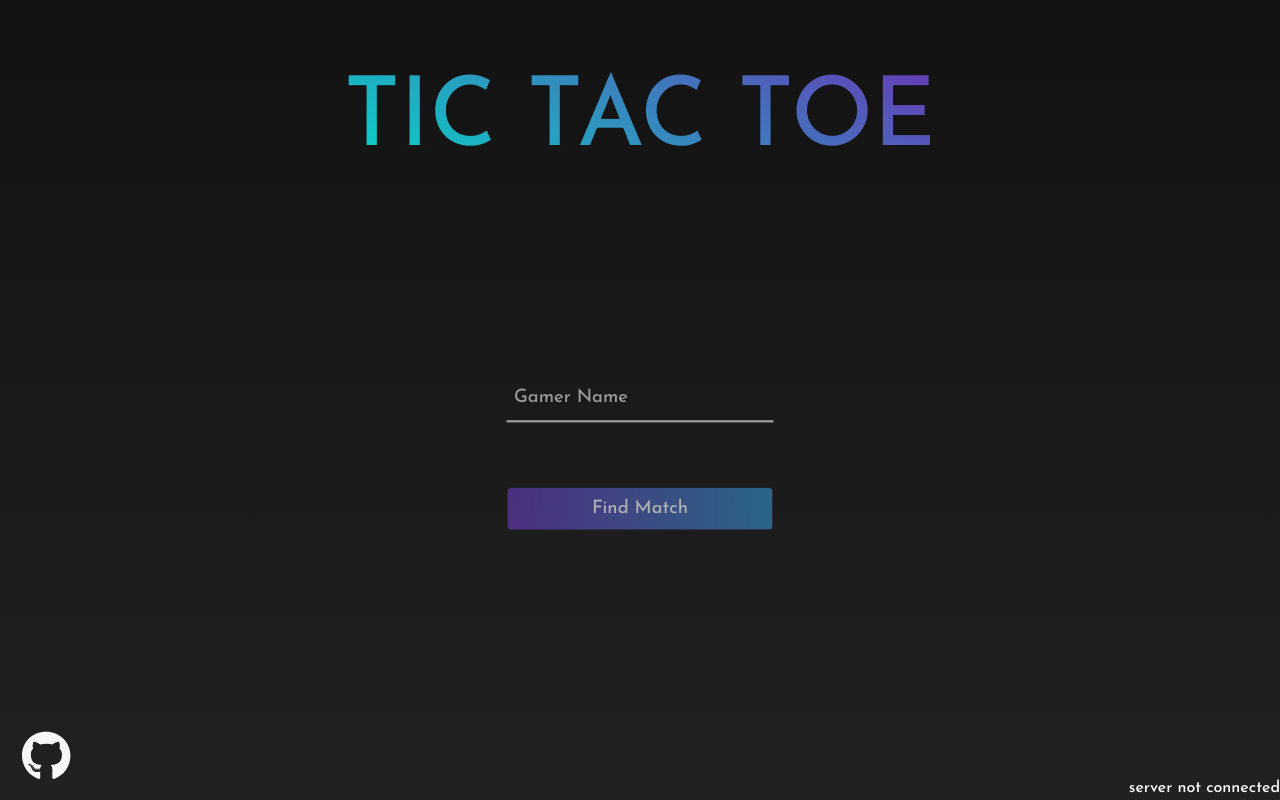
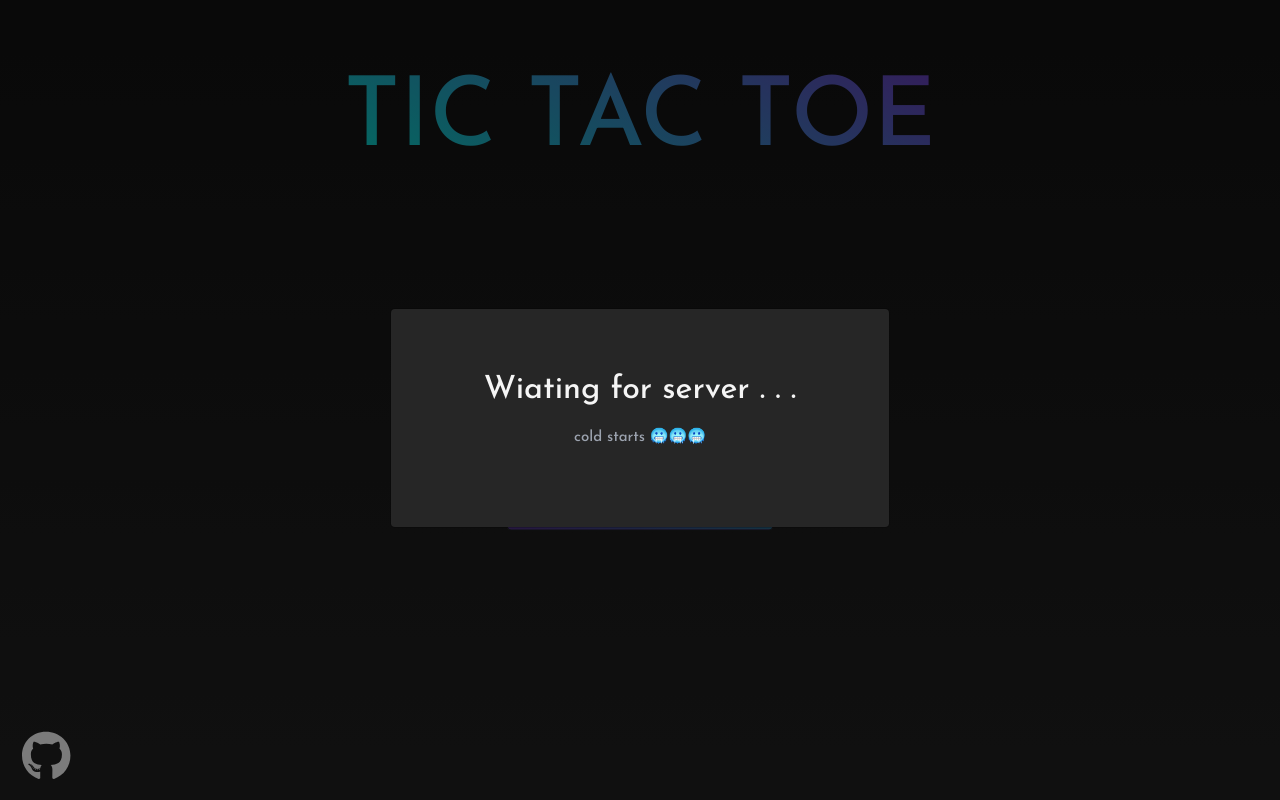
Before and after one commit to AnkushSarkar10/vue-flask-tic-tac-toe, a Vue app: page / in a window 1280 px wide. Built offline with nearby package versions, Linux system fonts and the light colour scheme; no server answers.

Commit message:
added modal to indicate connection to server

```diff
--- a/src/App.vue
+++ b/src/App.vue
@@ -2,8 +2,12 @@
   <div class="d-flex justify-content-center header"><the-header></the-header></div>
   <router-view></router-view>
   <win-loose-draw id="win-loose-draw" v-if="$store.getters.gameOver" :resultStr=resultStr></win-loose-draw>
-  <div class="connStat">{{ $store.state.connectionStr }}</div>
-  <a class="ghub" href="https://github.com/AnkushSarkar10/vue-flask-tic-tac-toe" target="_blank"><font-awesome-icon icon="fa-brands fa-github" /></a>
+  <!-- <div class="connStat">{{ $store.state.connectionStr }}</div> -->
+
+  <connecting-to-server v-if="$store.state.connectionStr === 'server not connected'"/>
+
+  <a class="ghub" href="https://github.com/AnkushSarkar10/vue-flask-tic-tac-toe" target="_blank"><font-awesome-icon
+      icon="fa-brands fa-github" /></a>
 </template>
 
 <script>
@@ -49,15 +53,15 @@ export default {
     store.getters.socket.on('board_changed_in_server', (data) => {
       // let board = store.getters.board;
       // if (board[data["x"]][data["y"]] != data["player"]){
-        store.commit('changeValue', {x: data["x"], y: data["y"], player: data["player"]});
+      store.commit('changeValue', { x: data["x"], y: data["y"], player: data["player"] });
       //winning logic
       // logic for checking if someone won, and telling the server the same
       if (store.getters.playerHas3InARow("X")) {
-          let data = {roomId: store.getters.roomId , player: "X"};
+        let data = { roomId: store.getters.roomId, player: "X" };
         store.getters.socket.emit("someone_won", data);
         console.log("X won!");
       } else if (store.getters.playerHas3InARow("O")) {
-          let data = {roomId: store.getters.roomId , player: "O"};
+        let data = { roomId: store.getters.roomId, player: "O" };
         store.getters.socket.emit("someone_won", data);
         console.log("O won!");
       }
@@ -65,7 +69,7 @@ export default {
       // if no one won and board full === game ended in a draw
       if (store.getters.checkIfFull) {
         console.log("Draw!");
-          store.getters.socket.emit("draw", {roomId: store.getters.roomId});
+        store.getters.socket.emit("draw", { roomId: store.getters.roomId });
       }
       // }
     })
@@ -88,9 +92,10 @@ export default {
 @import url('https://fonts.googleapis.com/css2?family=Josefin+Sans:wght@300;500&display=swap');
 
 
-html, body {
+html,
+body {
   height: 100%;
-  background: linear-gradient(#121212 , #212121);
+  background: linear-gradient(#121212, #212121);
   color: white;
   text-align: center;
   overflow-x: hidden;
@@ -125,9 +130,8 @@ html, body {
 
 .connStat {
   position: absolute;
-  bottom:0;
-  right:0;
+  bottom: 0;
+  right: 0;
   font-size: 2vh;
 }
-
 </style>
--- /dev/null
+++ b/src/components/ConnectingToServer.vue
@@ -0,0 +1,62 @@
+<script setup lang='ts'>
+
+</script>
+
+<template>
+    <transition name="modal">
+        <div class="modal-mask">
+            <div class="modal-wrapper">
+                <div class="modal-dialog modal-dialog-centered">
+                    <div class="modal-content">
+                        <div class="modal-body">
+                            <h2 class="display-7">
+                                Wiating for server . . .
+                            </h2>
+                            <p class="">
+                                cold starts 🥶🥶🥶
+                            </p>
+                        </div>
+                    </div>
+                </div>
+            </div>
+        </div>
+    </transition>
+</template>
+
+<style scoped>
+.modal-mask {
+    position: fixed;
+    z-index: 9998;
+    top: 0;
+    left: 0;
+    width: 100%;
+    height: 100%;
+    background-color: rgba(0, 0, 0, .5);
+    display: table;
+    transition: opacity .3s ease;
+}
+
+.modal-wrapper {
+    position: relative;
+    top: 35%;
+}
+
+.modal-content {
+    background-color: #262626;
+    color: #f5f5f5;
+    min-height: 220px;
+}
+
+.modal-body {
+    display: flex;
+    flex-direction: column;
+    gap: 10px;
+    justify-content: center;
+    align-items: center;
+}
+
+.modal-body > p{
+    color: #9ca3af;
+    font-size: 15px;
+}
+</style>
--- a/src/main.js
+++ b/src/main.js
@@ -8,6 +8,7 @@ import router from './router.js';
 import TheCell from './components/TheCell.vue'
 import WinLooseDraw from './components/WinLooseDraw.vue'
 import TheHeader from './components/TheHeader.vue'
+import ConnectingToServer from './components/ConnectingToServer.vue'
 import { library } from "@fortawesome/fontawesome-svg-core";
 import { fab } from "@fortawesome/free-brands-svg-icons";
 
@@ -17,8 +18,6 @@ import { FontAwesomeIcon } from "@fortawesome/vue-fontawesome";
 import 'bootstrap'
 import 'bootstrap/dist/css/bootstrap.min.css'
 
-
-
 const app = createApp(App);
 
 // global componenets that are not in routs
@@ -26,6 +25,7 @@ const app = createApp(App);
 app.component("the-cell", TheCell);
 app.component("win-loose-draw", WinLooseDraw);
 app.component("the-header", TheHeader);
+app.component("connecting-to-server", ConnectingToServer);
 app.component("font-awesome-icon", FontAwesomeIcon)
 
 
```
Lines whose indentation alone changed are shown as unchanged.
